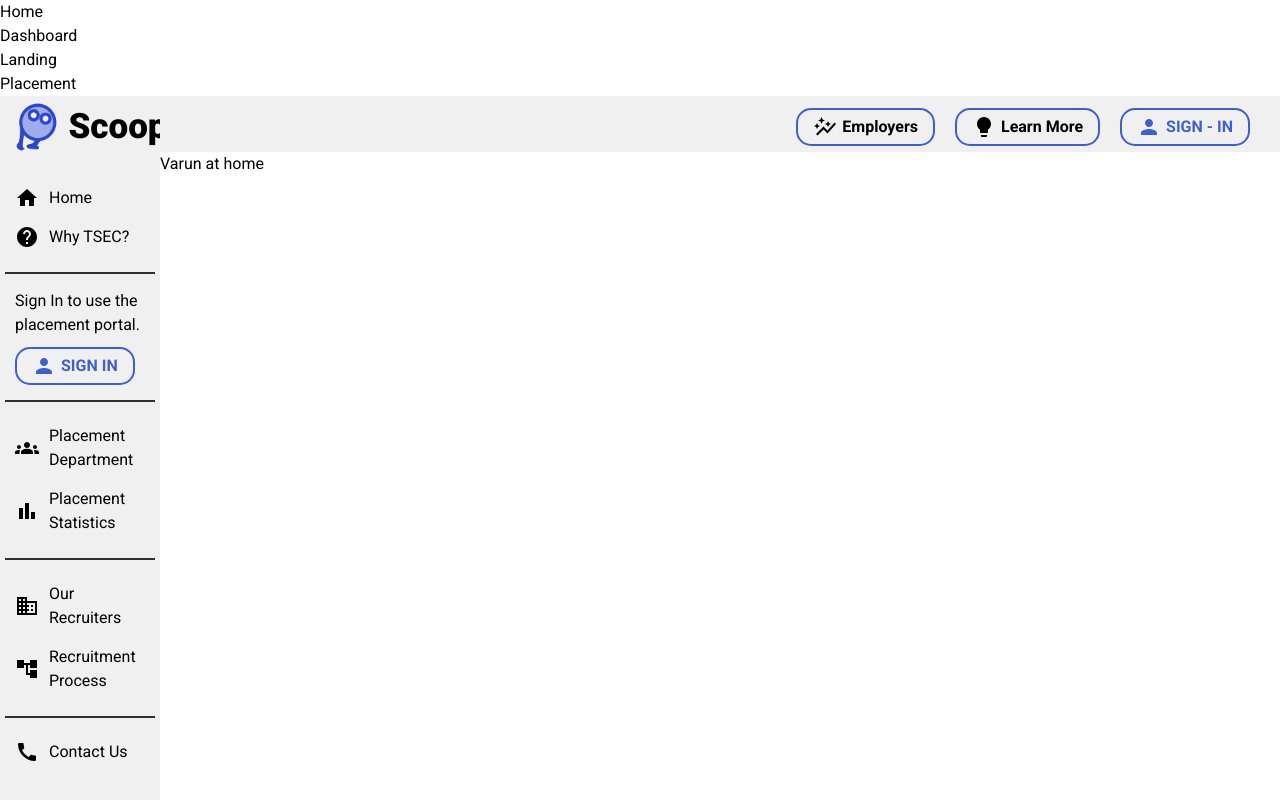
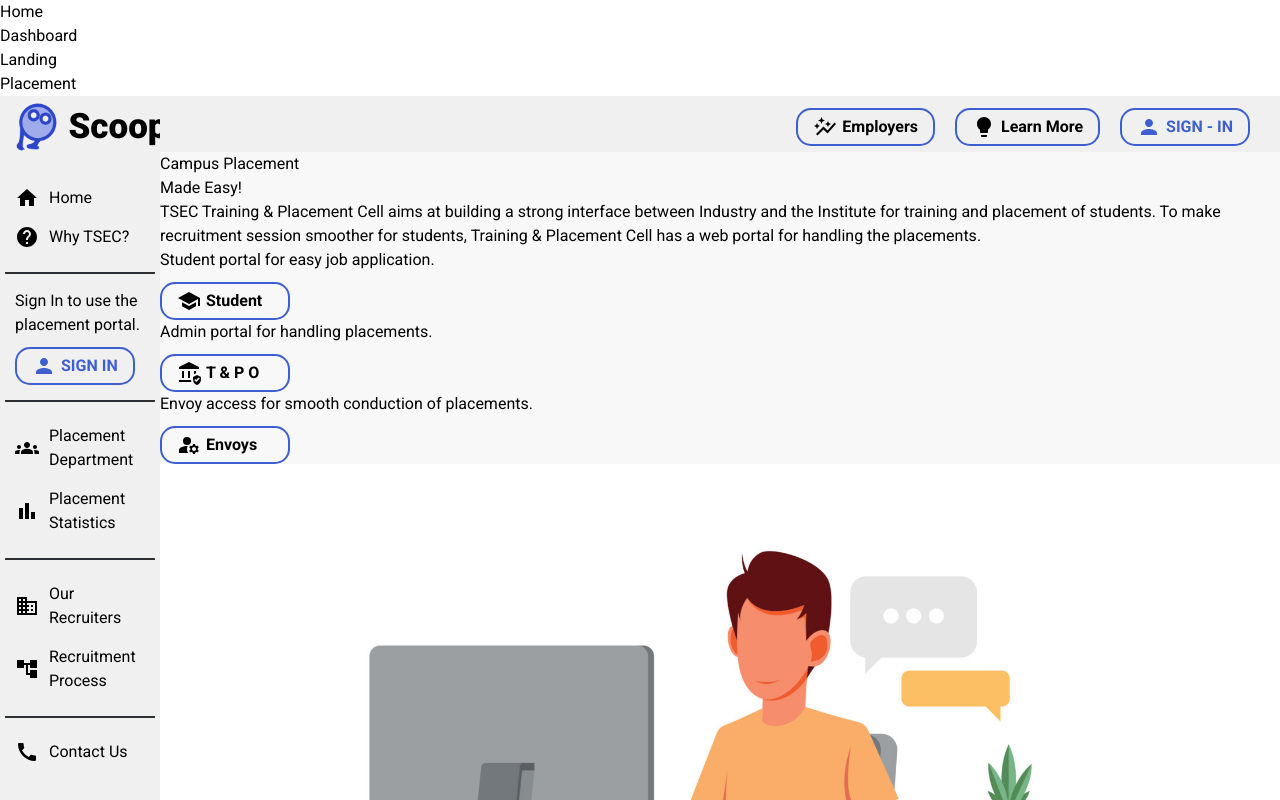
Before and after one commit to shreyanzjain/scoop-mern, a React (Vite) app in the folder frontend/: page /landing in a window 1280 px wide. Shown: the top 800 px of the page. Built offline with nearby package versions, Linux system fonts and the light colour scheme.

Commit message:
Designed the inside portion of landing page

```diff
--- a/frontend/src/components/landing/Home.jsx
+++ b/frontend/src/components/landing/Home.jsx
@@ -1,9 +1,73 @@
-import React from 'react'
+import React, { Component } from 'react'
+import bgimg from '../img/bg img.jpg'
+import styled from 'styled-components'
+import SchoolIcon from '@mui/icons-material/School';
+import ManageAccountsIcon from '@mui/icons-material/ManageAccounts';
+import AssuredWorkloadIcon from '@mui/icons-material/AssuredWorkload';
 
-const Home = () => {
-  return (
-    <div>Varun at home</div>
-  )
+const Container = styled.div`
+  background-color: #F8F8F8;
+`
+const Black = styled.div`
+  color: black;
+`
+const Button1 = styled.button`
+    width: 130px;
+    padding: 5px 15px;
+    background-color: transparent;
+    border: 2px solid #3E5FD0;
+    color: black;
+    border-radius: 15px;
+    font-weight: bold;
+    margin-top: 10px;
+    cursor: pointer;
+    display: flex;
+    align-items: center;
+    gap: 5px;
+`
+
+export default class Home extends Component {
+  render() {
+    return (
+      <Container>
+        <section class="text-gray-600 body-font overflow-hidden">
+  <div class="container px-5 py-24 mx-auto">
+    <div class="lg:w-4/5 mx-auto flex flex-wrap">
+      <div class="lg:w-1/2 w-full lg:pr-10 lg:py-6 mb-6 lg:mb-0">
+
+        <h1 class="text-gray-900 text-5xl title-font font-medium mb-4">Campus Placement</h1>
+        <h1 class="text-gray-900 text-3xl title-font font-small mb-2">Made Easy!</h1>
+
+        <div class="flex mb-4">
+          {/* <a class="flex-grow text-indigo-500 border-b-2 border-indigo-500 py-2 text-lg px-1">Description</a>
+          <a class="flex-grow border-b-2 border-gray-300 py-2 text-lg px-1">Reviews</a>
+          <a class="flex-grow border-b-2 border-gray-300 py-2 text-lg px-1">Details</a> */}
+        </div>
+        <p class="leading-relaxed mb-4"><Black>TSEC Training & Placement Cell aims at building a strong interface between Industry and the Institute for training and placement of students. To make recruitment session smoother for students, Training & Placement Cell has a web portal for handling the placements.</Black></p>
+        <div class="flex border-t border-gray-200 py-2">
+          <span class="text-gray-500"><Black>Student portal for easy job application.</Black></span>
+          <span class="ml-auto text-gray-900"><Button1><SchoolIcon/>Student</Button1></span>
+        </div>
+        <div class="flex border-t border-gray-200 py-2">
+          <span class="text-gray-500"><Black>Admin portal for handling placements.</Black></span>
+          <span class="ml-auto text-gray-900"><Button1><AssuredWorkloadIcon/>T & P O</Button1></span>
+        </div>
+        <div class="flex border-t border-b mb-6 border-gray-200 py-2">
+          <span class="text-gray-500"><Black>Envoy access for smooth conduction of placements.</Black></span>
+          <span class="ml-auto text-gray-900"><Button1><ManageAccountsIcon/>Envoys</Button1></span>
+        </div>
+        {/* <div class="flex">
+          <span class="title-font font-medium text-2xl text-gray-900">$58.00</span>
+          <button class="flex ml-auto text-white bg-indigo-500 border-0 py-2 px-6 focus:outline-none hover:bg-indigo-600 rounded">Button</button>
+
+        </div> */}
+      </div>
+      <img alt="ecommerce" class="lg:w-1/2 w-full lg:h-auto h-64 object-cover object-center rounded" src={bgimg} />
+    </div>
+  </div>
+</section>
+      </Container>
+
+    )
+  }
 }
-
-export default Home
```
Also changed, not shown: frontend/src/components/img/bg img.jpg (added).
